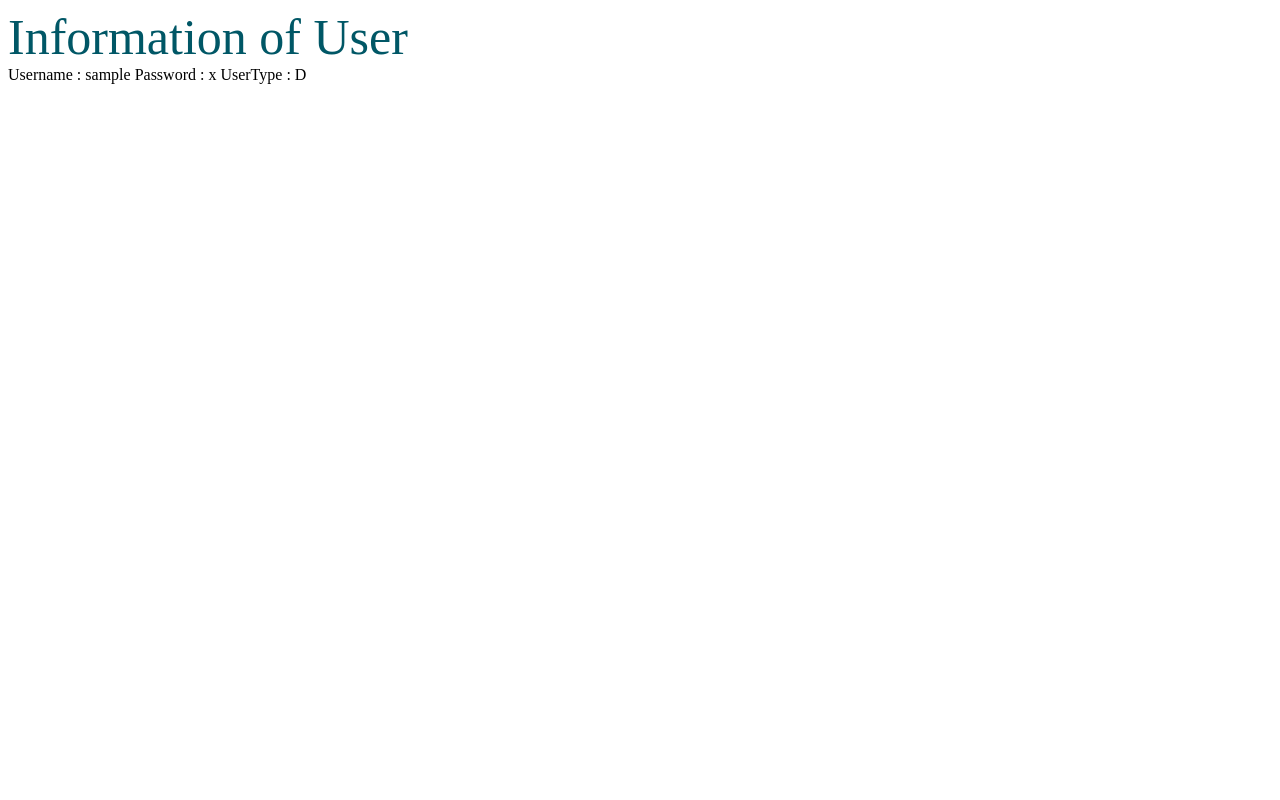
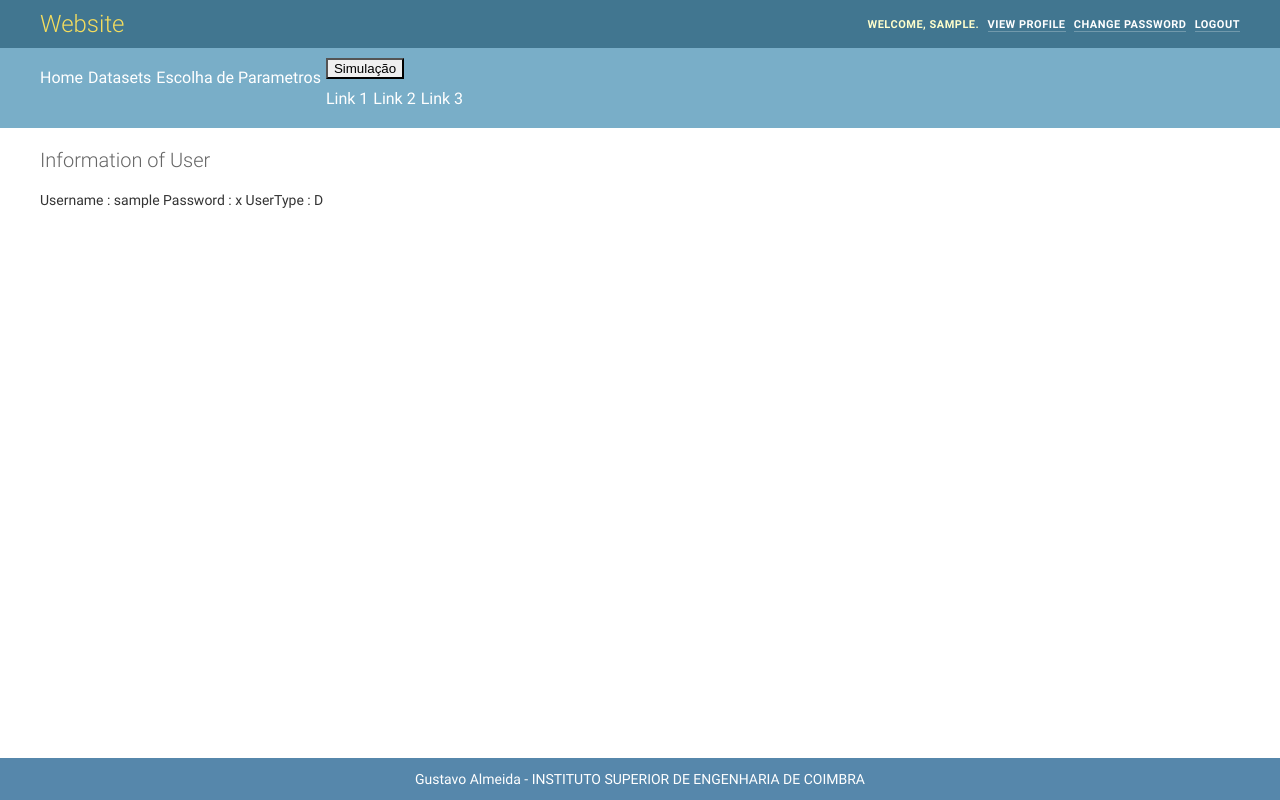
Before and after one commit to bundasmanu/ProjetoMestrado, a Django app: page /info/ in a window 1280 px wide. Run offline with Django 3.2, Linux system fonts and the light colour scheme; a user stored in the database is signed in; tables that the repository leaves empty hold one stand-in row (values such as "Sample post"); parts of the project's set-up code (start-up, migrations or seed data) failed here and were passed over.

Commit message:
More improvements on Info User Page. Default user bar is completed. Generic bar in not concluded, i need to finish taht. And after that, i need to display user info.

```diff
--- /dev/null
+++ b/static/users/css/navGenericLinks.css
@@ -0,0 +1,19 @@
+.breadcrumbs{ /*DIV THAT CONTAINS NAV BAR*/
+    display: flex;
+    min-height: 50px;
+}
+
+#navigationGenericBar{ /*NAV BAR CLASS*/
+    overflow: hidden; /*IF NECESSARY I NEED TO PUT AUTO IN THIS PROPERTY*/
+}
+
+#navigationGenericBar a{/*PROPERTIES OF ATTRIBUTE a INSIDE NAV BAR*/
+    font-size: 16px;
+    padding: 10px 5px 10px 0px !important;
+    float: left;
+}
+
+.dropdown {
+  float: left;
+  overflow: hidden;
+}
--- /dev/null
+++ b/static/users/css/userLinks.css
@@ -0,0 +1,7 @@
+#user-tools{
+    font-weight: 800 !important;
+}
+
+#user-tools a{
+    margin-left: 5px;
+}
--- /dev/null
+++ b/templates/general/accountUserLinks.html
@@ -0,0 +1,3 @@
+<a href="{% url 'users:info' %}">View Profile</a>
+<a href="">Change Password</a>
+<a href="{% url 'users:logout' %}">Logout</a>
--- /dev/null
+++ b/templates/general/genericNavBar.html
@@ -0,0 +1,17 @@
+<div class="breadcrumbs">
+    <nav id="navigationGenericBar">
+        <a href="{% url 'users:home' %}">Home</a>
+        <a href="#">Datasets</a>
+        <a href="#">Escolha de Parametros</a>
+        <div class="dropdown">
+            <button class="dropbtn">Simulação
+                <i class="fa fa-caret-down"></i>
+            </button>
+            <div class="dropdown-content">
+                <a href="#">Link 1</a>
+                <a href="#">Link 2</a>
+                <a href="#">Link 3</a>
+            </div>
+        </div>
+    </nav>
+</div>
--- a/templates/users/InfoUser.html
+++ b/templates/users/InfoUser.html
@@ -1,7 +1,37 @@
-{% extends 'dataset/index.html' %}
+{% extends 'admin/base_site.html' %} <!--TESTAR COM ESTA, AINDA NÃO SEI BEM, SE ESTA TEM O QUE PRETENDO-->
+{% load i18n %}
+{% block title%}
+    {% include 'general/titleBarSite.html' %}
+{% endblock %}
+{% block extrastyle %}
+    {{ block.super }}
+    <link rel="stylesheet" type="text/css" href="/static/users/css/userLinks.css">
+    <link rel="stylesheet" type="text/css" href="/static/users/css/navGenericLinks.css">
+    <link rel="stylesheet" type="text/css" href="/static/users/css/infoUser.css">
+    <link rel="stylesheet" type="text/css" href="/static/users/css/footer.css">
+{% endblock %}
+{% block branding %}
+    {% include 'general/branding.html' %}
+{% endblock %}
+{% block usertools %}
+    <div id="user-tools"> <!--Override usertools on base, because i didn't restrict the welcome message, for specific users !-->
+        {% block welcome-msg %}
+            {{ block.super }} <!--Keeps equals to base!-->
+        {%  endblock %}
+        {% block  userlinks %} <!--I need to override this!-->
+            {% include 'general/accountUserLinks.html' %}
+        {% endblock %}
+    </div>
+{% endblock %}
+{% block breadcrumbs %}
+    {% include 'general/genericNavBar.html' %}
+{% endblock %}
 {% block content %}
     <h1>Information of User</h1>
     <label> Username : {{ user.username }}</label> <!--MODEL ON CREATEUSERVIEW IS CUSTOMUSER, AND NOW I NEED TO USE THIS FIELDS AND INHERITED FIELDS FROM USER CLASS-->
     <label> Password : {{ user.password }}</label>
     <label> UserType : {{ user.userType }}</label>
 {% endblock %}
+{% block footer %}
+    {% include 'general/foot.html' %}
+{% endblock %}
```
Also changed, not shown: static/users/css/infoUser.css (added).
